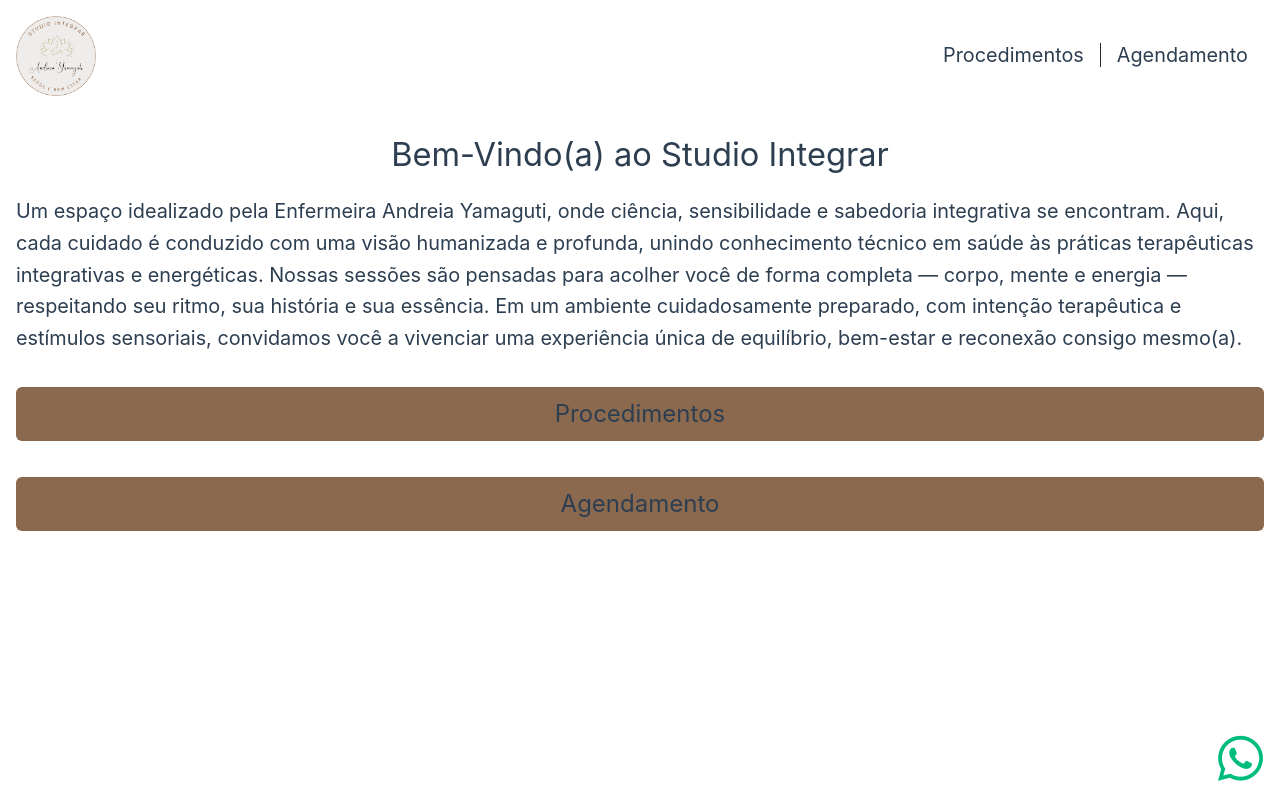
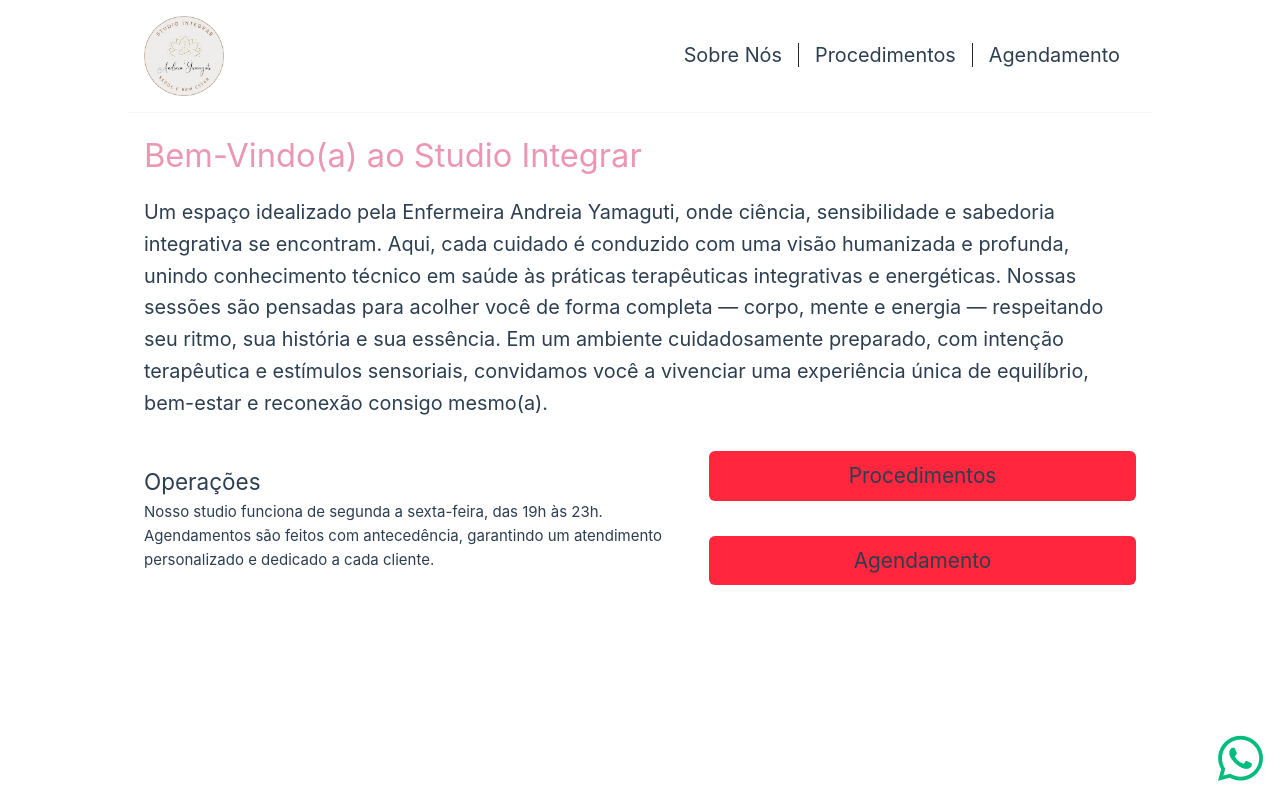
Before and after one commit to JoaoYamaguti/studio-integrar-frontend, a Vue app: page / in a window 1280 px wide. Built offline with nearby package versions, Linux system fonts and the light colour scheme.

Commit message:
feat operation in hamo page

```diff
--- a/src/assets/base.css
+++ b/src/assets/base.css
@@ -25,8 +25,10 @@
 
 /* semantic color variables for this project */
 :root {
-  --color-primary: rgb(163, 156, 109);
-  --color-accent: rgb(139, 105, 79);
+  --color-primary: rgb(236, 150, 181);
+  --color-primary-dark: rgb(139, 96, 104);
+  --color-secondary: rgb(255, 38, 61);
+  --color-secondary-dark: rgb(153, 22, 36);
 
   --color-background: var(--vt-c-white);
   --color-background-soft: var(--vt-c-white-soft);
--- a/src/assets/header.css
+++ b/src/assets/header.css
@@ -2,12 +2,15 @@
 
 header {
   position: sticky;
+  top: 0;
   inline-size: 100%;
+  border-bottom: solid 1px var(--color-background-soft);
   padding: 1rem;
   display: flex;
   flex-flow: row nowrap;
   justify-content: space-between;
   align-items: center;
+  background-color: var(--color-background);
   & .logo {
     inline-size: 5rem;
     block-size: 5rem;
@@ -64,12 +67,16 @@ header {
   z-index: 1000;
 
   transform: translateY(100%);
-  transition: all 200ms ease-in-out;
+  transition: transform 200ms ease-in-out;
 
   & li {
     padding: 1rem 0;
     & a {
       inline-size: 100%;
+      display: flex;
+      flex-flow: row nowrap;
+      align-items: center;
+      gap: 1rem;
       font-size: calc(1.2rem + 0.3vw);
       color: var(--color-heading);
     }
@@ -108,7 +115,7 @@ header {
     }
 
     & a:hover {
-      color: var(--color-accent);
+      color: var(--color-primary);
     }
   }
   & li:last-child {
--- a/src/assets/home.css
+++ b/src/assets/home.css
@@ -19,12 +19,12 @@
   align-items: center;
   gap: 2rem;
 
+  animation: bannerMove 300ms ease-in;
   & .banner {
     display: flex;
     flex-flow: column nowrap;
     justify-content: center;
     gap: 2rem;
-    animation: bannerMove 300ms ease-in;
 
     & .logo {
       inline-size: 18rem;
@@ -42,17 +42,40 @@
       gap: 1rem;
 
       & h1 {
+        color: var(--color-primary);
         font-size: calc(1.8rem + 0.3vw);
         text-align: center;
         /* font: var(--font-great-vibes); */
       }
       & p {
+        color: var(--color-heading);
         font-size: calc(1rem + 0.3vw);
       }
     }
   }
 
-  .buttons {
+  & aside {
+    display: flex;
+    flex-flow: column nowrap;
+    align-items: center;
+    gap: 1rem;
+  }
+
+  & .operation {
+    & h2 {
+      color: var(--color-primary);
+      font-size: calc(1.5rem + 0.3vw);
+      text-align: start;
+      margin-bottom: 1rem;
+    }
+    & p {
+      color: var(--color-heading);
+      font-size: calc(1rem + 0.3vw);
+      margin-bottom: 1rem;
+    }
+  }
+
+  & .buttons {
     inline-size: 100%;
 
     display: flex;
@@ -63,12 +86,15 @@
       border-radius: 6px;
       padding: 0.5rem;
 
-      background-color: var(--color-accent);
+      background-color: var(--color-secondary);
       inline-size: 100%;
       text-align: center;
 
       color: var(--color-heading);
       font-size: calc(1rem + 0.3vw);
+    }
+    & a:hover {
+      background-color: var(--color-secondary-dark);
     }
   }
 }
@@ -80,12 +106,21 @@
       margin-top: 0;
 
       & .intro {
-        text-align: start;
+        & h1 {
+          text-align: start;
+        }
       }
     }
+    & aside {
+      display: flex;
+      flex-flow: row nowrap;
+      align-items: center;
+      gap: 1rem;
+    }
+
     & .buttons {
       & a {
-        font-size: calc(0.7rem + 1vw);
+        font-size: calc(0.5rem + 1vw);
       }
     }
   }
@@ -96,7 +131,7 @@
   .home {
     & .buttons {
       & a {
-        font-size: calc(0.7rem + 1vw);
+        font-size: calc(0.5rem + 1vw);
       }
     }
   }
--- a/src/assets/main.css
+++ b/src/assets/main.css
@@ -2,7 +2,7 @@
 
 .container {
   inline-size: 100%;
-  max-inline-size: 40rem;
+  /* max-inline-size: 40rem; */
   margin: auto;
 }
 
@@ -16,7 +16,8 @@ a,
   /* width >= 768px */
   .container {
     /* inline-size: 100%; */
-    max-inline-size: 64rem;
+    /* max-inline-size: 64rem; */
+    max-inline-size: 40rem;
     margin: auto;
   }
 }
@@ -25,7 +26,8 @@ a,
   /* width >= 1024px */
   .container {
     /* inline-size: 100%; */
-    max-inline-size: 80rem;
+    /* max-inline-size: 80rem; */
+    max-inline-size: 48rem;
     margin: auto;
   }
 }
@@ -34,7 +36,18 @@ a,
   /* width >= 1536px */
   .container {
     /* inline-size: 100%; */
-    max-inline-size: 96rem;
+    /* max-inline-size: 96rem; */
+    max-inline-size: 64rem;
     margin: auto;
   }
 }
+
+@media (width >= 96rem) {
+  /* width >= 1536px */
+  .container {
+    /* inline-size: 100%; */
+    /* max-inline-size: 96rem; */
+    max-inline-size: 80rem;
+    margin: auto;
+  }
+}
--- a/src/assets/whatsappButton.css
+++ b/src/assets/whatsappButton.css
@@ -9,7 +9,7 @@
   inline-size: 5rem;
   block-size: 5rem;
 
-  display: flex;
+  display: none;
   align-items: center;
   justify-content: center;
   & i {
@@ -17,3 +17,10 @@
     color: hsla(160, 100%, 37%, 1);
   }
 }
+
+@media (width >= 48rem) {
+  /* width >= 768px */
+  .whatsappButton {
+    display: flex;
+  }
+}
--- a/src/components/HeaderComponent.vue
+++ b/src/components/HeaderComponent.vue
@@ -10,6 +10,7 @@ const showMobileMenu = ref(false)
       <div class="logo"></div>
     </a>
     <ul class="desktopMenu">
+      <li><a href="/about">Sobre Nós</a></li>
       <li><a href="/procedures">Procedimentos</a></li>
       <li><a href="/schedule">Agendamento</a></li>
     </ul>
@@ -20,8 +21,18 @@ const showMobileMenu = ref(false)
         <div class="secondBar"></div>
         <div class="thirdBar"></div>
         <ul class="mobileMenu container">
-          <li><a href="/procedures">Procedimentos</a></li>
-          <li><a href="/schedule">Agendamento</a></li>
+          <li>
+            <a href="/about"><i class="pi pi-briefcase"></i> Sobre Nós</a>
+          </li>
+          <li>
+            <a href="/procedures"><i class="pi pi-wave-pulse"></i> Procedimentos</a>
+          </li>
+          <li>
+            <a href="/schedule"><i class="pi pi-calendar"></i> Agendamento</a>
+          </li>
+          <li>
+            <a href="/schedule"><i class="pi pi-whatsapp"></i> Contato</a>
+          </li>
         </ul>
       </label>
     </div>
--- a/src/views/HomeView.vue
+++ b/src/views/HomeView.vue
@@ -17,10 +17,19 @@
         </p>
       </div>
     </div>
-    <div class="buttons">
-      <a href="/about">Procedimentos</a>
-      <a href="/schedule">Agendamento</a>
-    </div>
+    <aside>
+      <div class="oparation">
+        <h2>Operações</h2>
+        <p>
+          Nosso studio funciona de segunda a sexta-feira, das 19h às 23h. Agendamentos são feitos
+          com antecedência, garantindo um atendimento personalizado e dedicado a cada cliente.
+        </p>
+      </div>
+      <div class="buttons">
+        <a href="/about">Procedimentos</a>
+        <a href="/schedule">Agendamento</a>
+      </div>
+    </aside>
   </main>
 </template>
 
```
